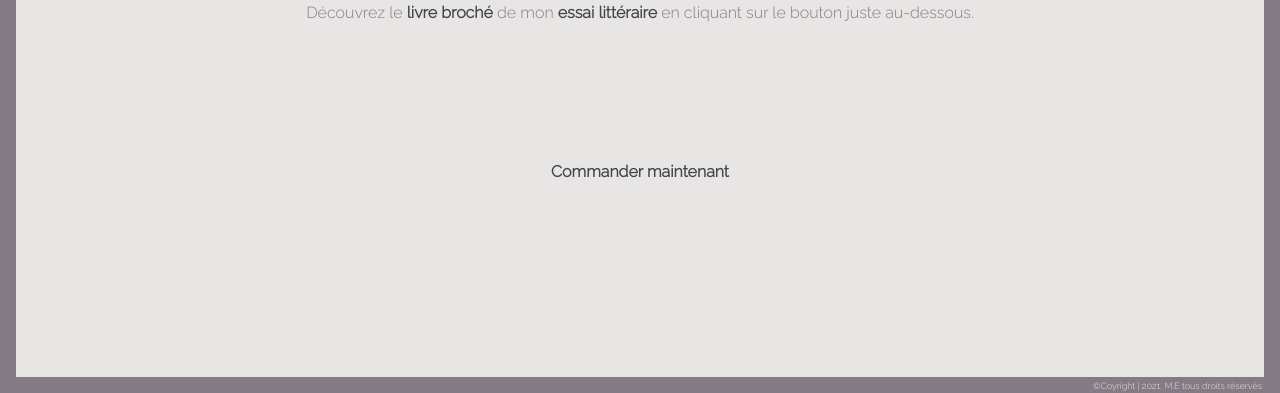
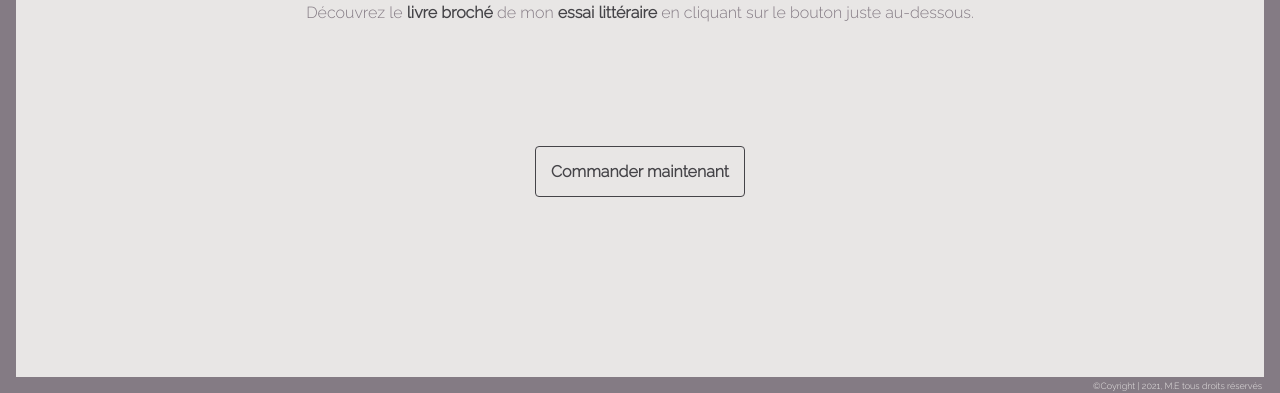
Before and after one commit to sublimeillusion/sublimeillusion, a plain HTML site: page index.html in a window 1280 px wide. In both pictures the pointer is over the link "Commander maintenant". Shown: the part 407-800 px from the top of the page. Drawn offline with Linux system fonts and the light colour scheme; a web font is replaced by a local one.

Commit message:
Update style.css

```diff
--- a/css/style.css
+++ b/css/style.css
@@ -143,11 +143,13 @@ span{
     background-color:  #e8e6e5;
     color:  #454448;
     transition-duration: 1s;
+    border: 1px solid #454448;
 }
 #button:active{
     background-color:  #e8e6e5;
     color:  #454448;
     transition-duration: 1s;
+    border: 1px solid #454448;
 }
 /*MOBILE VERSION*/
 @media only screen and (min-device-width : 320px) and (max-device-width : 480px) {
```
